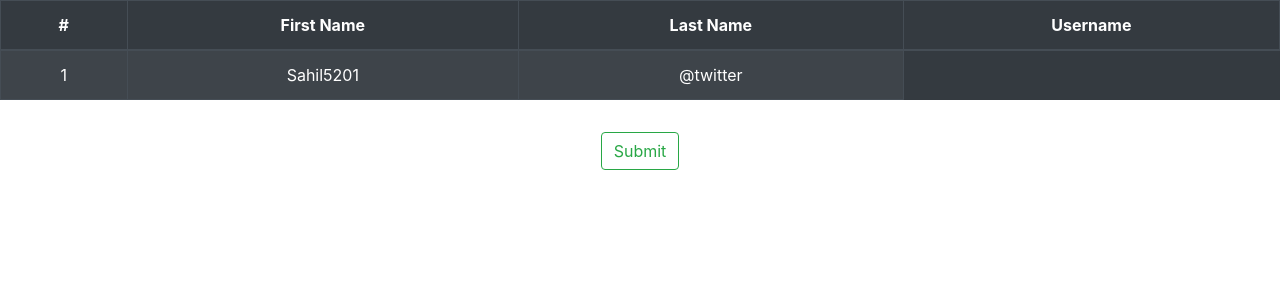
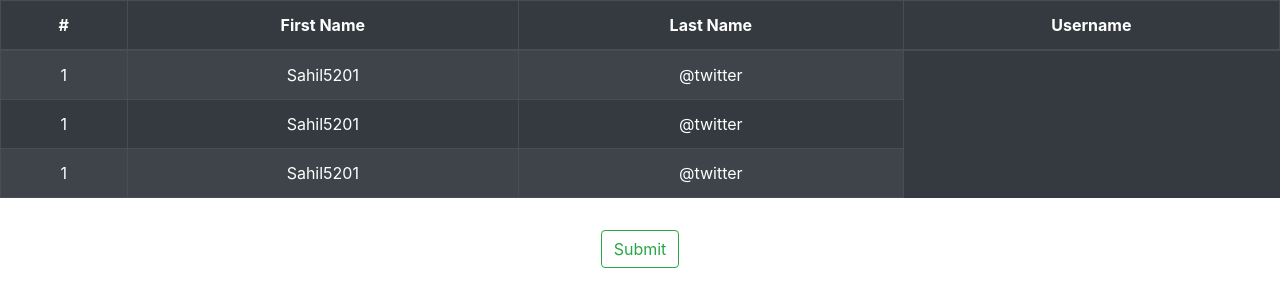
Before and after one commit to sahil5201/sahil, a React (Create React App) app: page / in a window 1280 px wide. Shown: the top 306 px of the page. Built offline with nearby package versions, Linux system fonts and the light colour scheme.

Commit message:
my commit

```diff
--- a/src/App.js
+++ b/src/App.js
@@ -20,6 +20,16 @@ function App() {
       <td>Sahil5201</td>
       <td>@twitter</td>
     </tr>
+    <tr>
+      <td>1</td>
+      <td>Sahil5201</td>
+      <td>@twitter</td>
+    </tr>
+    <tr>
+      <td>1</td>
+      <td>Sahil5201</td>
+      <td>@twitter</td>
+    </tr>
   </tbody>
 </Table>
       <Button variant="outline-success" className="mt-3">Submit</Button>
```
